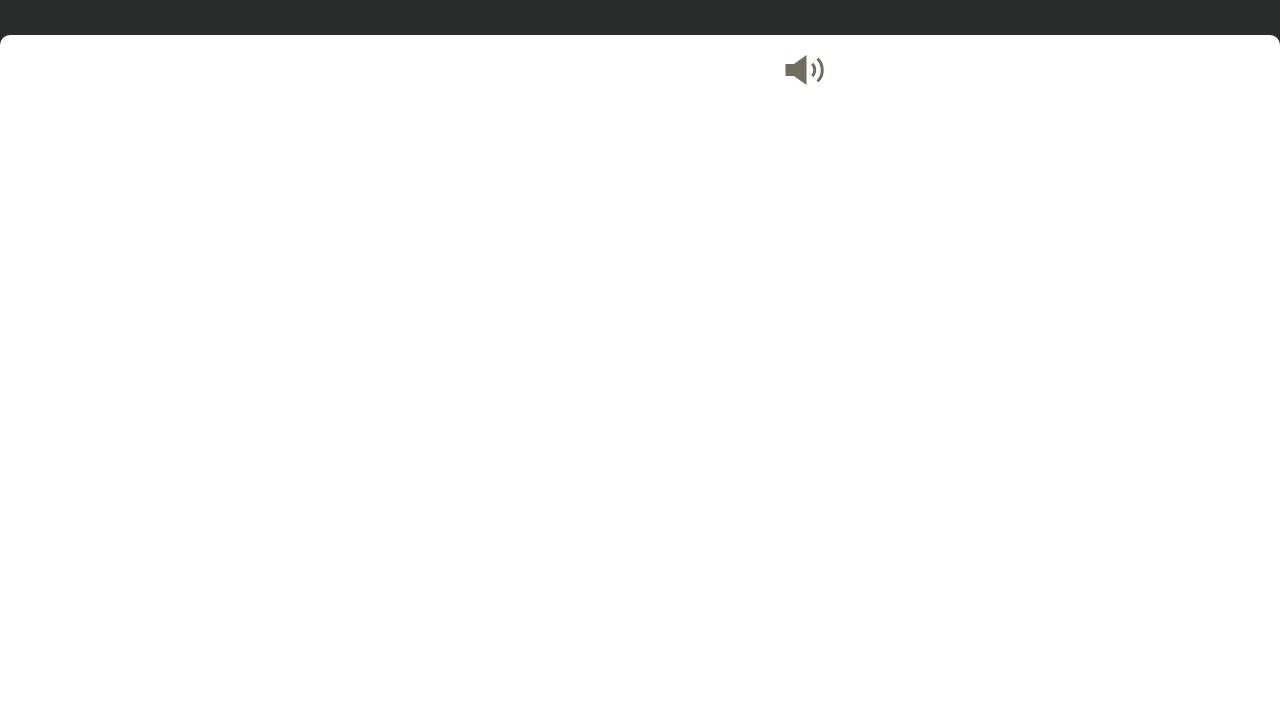
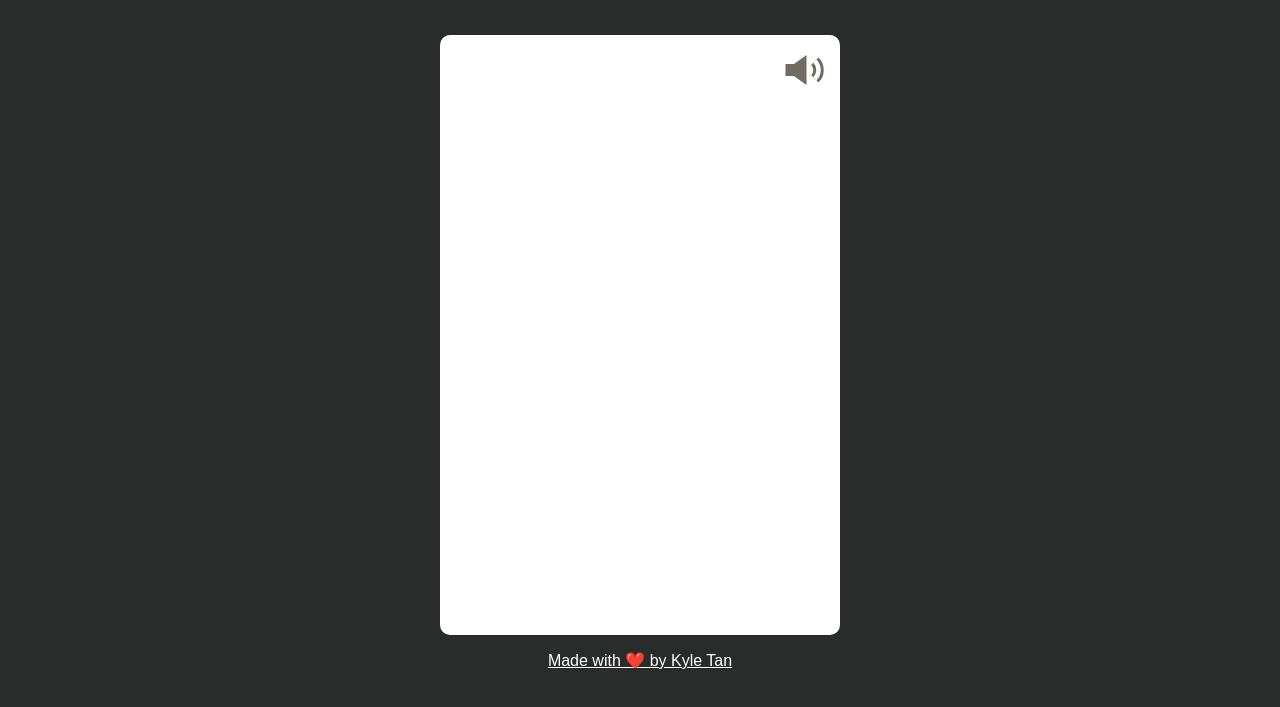
Before and after one commit to kyleissuper/floppy, a plain HTML site: page index.html in a window 1280 px wide. Shown: the part 77-784 px from the top of the page. Drawn offline with Linux system fonts and the light colour scheme; a web font is replaced by a local one.

Commit message:
Scale down for smaller screens

```diff
--- a/index.html
+++ b/index.html
@@ -3,7 +3,7 @@
     <title>Floppy Pocky - Kyle Tan</title>
     <link href="style.css" rel="stylesheet" type="text/css">
     <script type="module" src="js/main.js"></script>
-    <meta name="viewport" content="width=device-width, initial-scale=1">
+    <meta name="viewport" content="width=device-width, initial-scale=1, maximum-scale=1.0, user-scalable=no">
     <!-- Preload images -->
     <link rel="preload" as="image" href="img/background.svg">
     <link rel="preload" as="image" href="img/kitty-0.svg">
--- a/style.css
+++ b/style.css
@@ -7,7 +7,17 @@ body {
   width: 100vw;
   height: 100vh;
 }
+#gameContainer {
+  position: relative;
+  width: 100%;
+  max-width: 400px;
+  margin: auto;
+}
 #game {
+  max-width: 100%;
+  height: auto;
+  object-fit: scale-down;
+
   background-color: #FFF;
   background-size: 20px 20px;
   border-radius: 10px;
@@ -35,15 +45,13 @@ footer a {
   display: inline-block;
   color: #fff;
 }
-#gameContainer {
-  position: relative;
-}
 /* Start mute toggle here */
 #muteToggle {
   cursor: pointer;
   position: absolute;
   top: 20px;
-  left: Calc(50% + 150px);
+  /*left: Calc(50% + 150px);*/
+  right: 20px;
   width: 30px;
   height: 30px;
   display: block;
```
